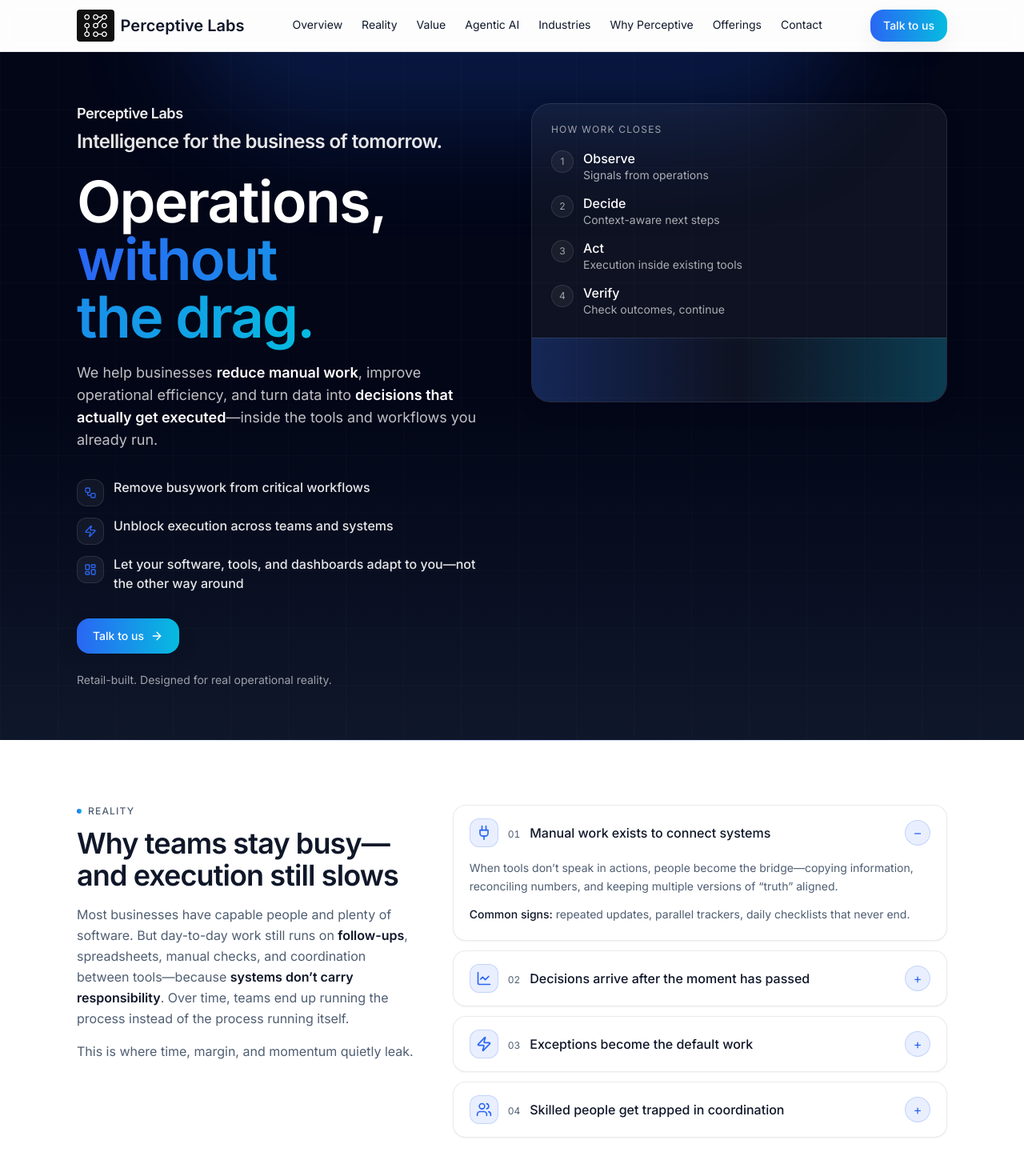
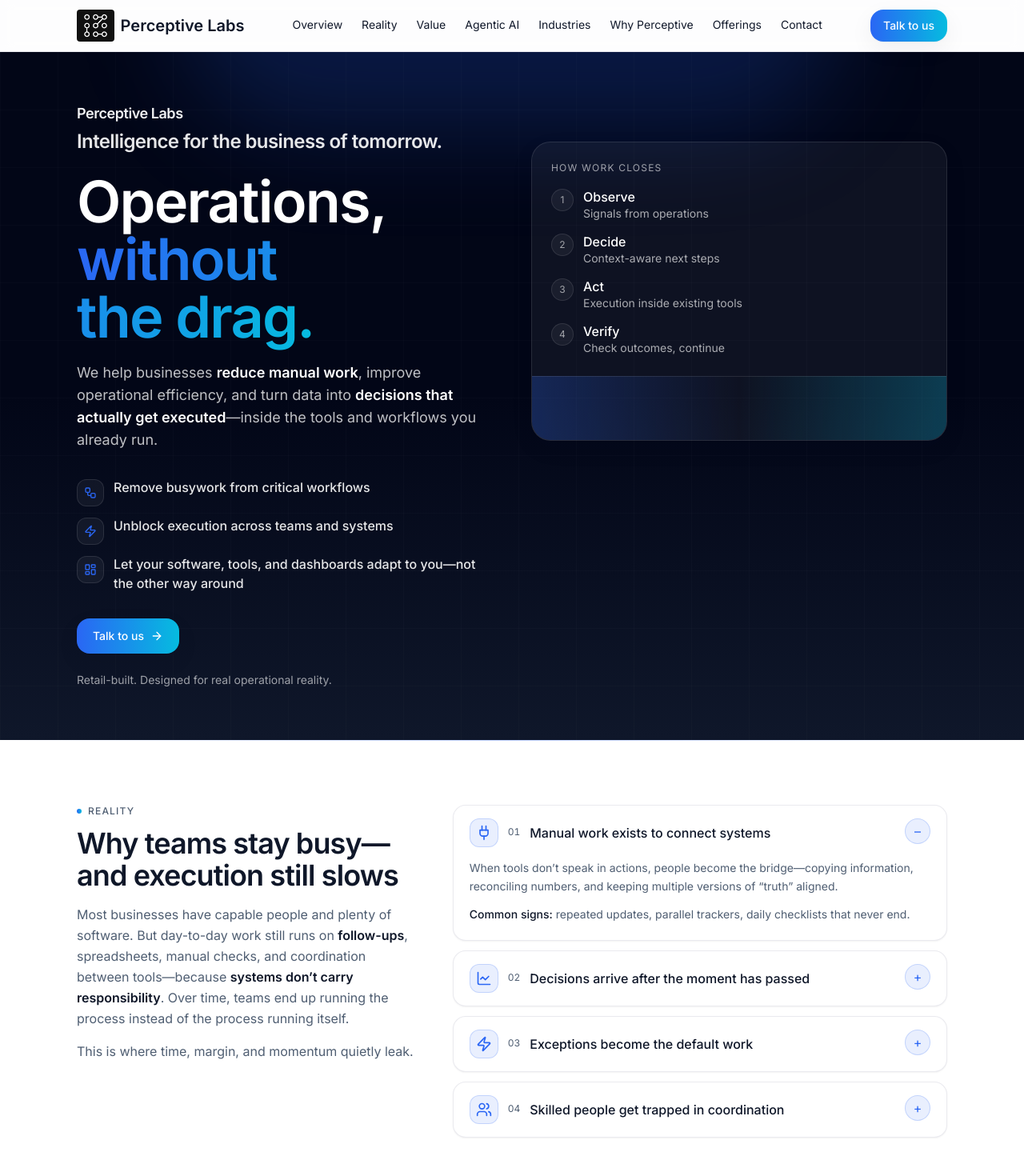
Before and after one commit to jainsaanidhya/perceptive-labs-site, a React (Vite) app: page / in a window 1280 px wide. Shown: the top 1470 px of the page at 80% size. Built offline with nearby package versions, Linux system fonts and the light colour scheme.

Commit message:
Update App.jsx

```diff
--- a/src/App.jsx
+++ b/src/App.jsx
@@ -435,7 +435,7 @@
           </div>
 
           {/* Decorative / visual block (no buttons, no claims) */}
-          <div>
+          <div className="lg:mt-12">
             <div className="rounded-3xl border border-white/10 bg-white/5 shadow-soft overflow-hidden">
               <div className="p-6">
                 <div className="text-xs uppercase tracking-widest text-white/60 mb-4">How work closes</div>
@@ -492,7 +492,7 @@
                 <div key={it.title} className="rounded-2xl border border-border/70 bg-surface shadow-sm overflow-hidden">
                   <button
                     type="button"
-                    className="w-full px-5 py-4 flex items-center justify-between gap-4 text-left"
+                    className="w-full px-5 py-4 flex items-start justify-between gap-4 text-left"
                     onClick={() => setOpenRealityIdx((cur) => (cur === idx ? -1 : idx))}
                     aria-expanded={isOpen}
                   >
@@ -501,9 +501,9 @@
                         {it.icon}
                       </div>
                       <div className="min-w-0">
-                        <div className="flex items-baseline gap-3">
-                          <span className="text-xs text-subtext tabular-nums">{it.n}</span>
-                          <span className="font-medium truncate">{it.title}</span>
+                        <div className="flex items-start gap-3">
+                          <span className="text-xs text-subtext tabular-nums mt-0.5">{it.n}</span>
+                          <span className="font-medium leading-snug">{it.title}</span>
                         </div>
                       </div>
                     </div>
@@ -841,35 +841,39 @@
           <div className="grid md:grid-cols-2 gap-6">
             {[
               {
+                icon: <Workflow className="h-5 w-5" aria-hidden="true" />,
                 title: "Operations-first (not demo-first)",
                 text: "We start from the workflow, the constraints, and the handoffs—not from a model capability list.",
               },
               {
+                icon: <LayoutDashboard className="h-5 w-5" aria-hidden="true" />,
                 title: "Works with what you already run",
                 text: "We integrate into existing systems and tools—so your software and dashboards adapt to your operations, not the other way around.",
               },
               {
+                icon: <Zap className="h-5 w-5" aria-hidden="true" />,
                 title: "Designed for exceptions",
                 text: "Real operations live in edge cases. We build so workflows don’t collapse when reality changes.",
               },
               {
+                icon: <Building2 className="h-5 w-5" aria-hidden="true" />,
                 title: "Builders and partners",
                 text: "We build agent systems internally (retail-first) and also implement custom intelligence for client operations.",
               },
               {
+                icon: <Users className="h-5 w-5" aria-hidden="true" />,
                 title: "Human value stays central",
                 text: "The goal isn’t “more AI.” The goal is less unnecessary work—so people can create more value.",
               },
             ].map((w) => (
-              <div key={w.title} className="rounded-2xl border border-border/70 bg-muted p-6">
-                <div className="flex items-start gap-3">
-                  <div
-                    className="mt-0.5 h-7 w-7 rounded-full bg-gradient-to-r from-brand to-brand2 text-white flex items-center justify-center text-sm"
-                    aria-hidden="true"
-                  >
-                    ✓
+              <div key={w.title} className="relative rounded-2xl border border-border/70 bg-muted p-6 overflow-hidden">
+                <div aria-hidden className="absolute inset-x-0 top-0 h-px bg-gradient-to-r from-brand to-brand2 opacity-70" />
+                <div aria-hidden className="pointer-events-none absolute -top-10 -right-10 h-28 w-28 rounded-full bg-brand/10 blur-2xl" />
+                <div className="flex items-start gap-4">
+                  <div className="mt-0.5 p-2.5 rounded-2xl bg-surface border border-border/70 text-brand shadow-sm">
+                    {w.icon}
                   </div>
-                  <div>
+                  <div className="min-w-0">
                     <div className="font-medium mb-1">{w.title}</div>
                     <div className="text-sm text-subtext leading-relaxed">{w.text}</div>
                   </div>
```
